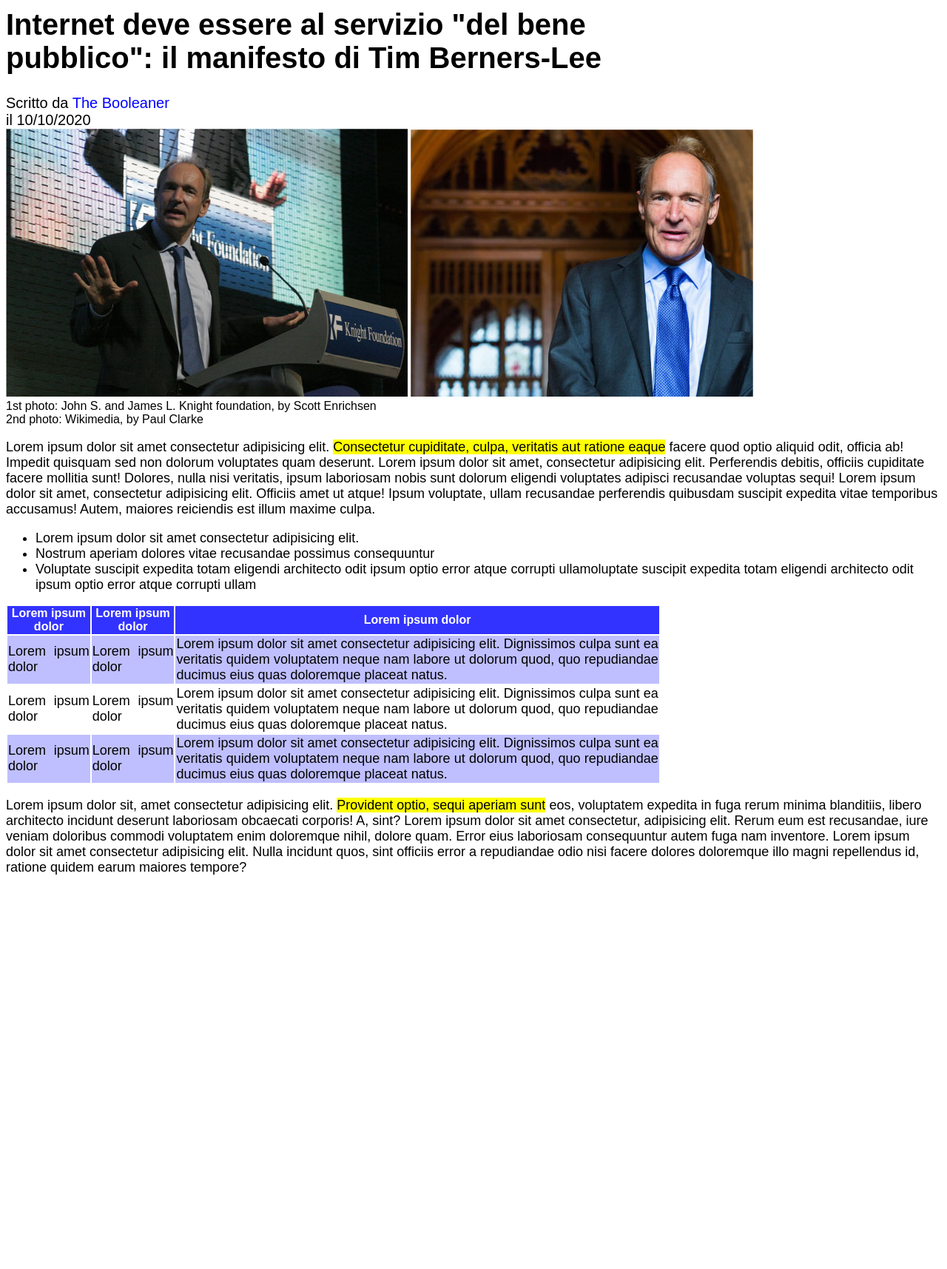
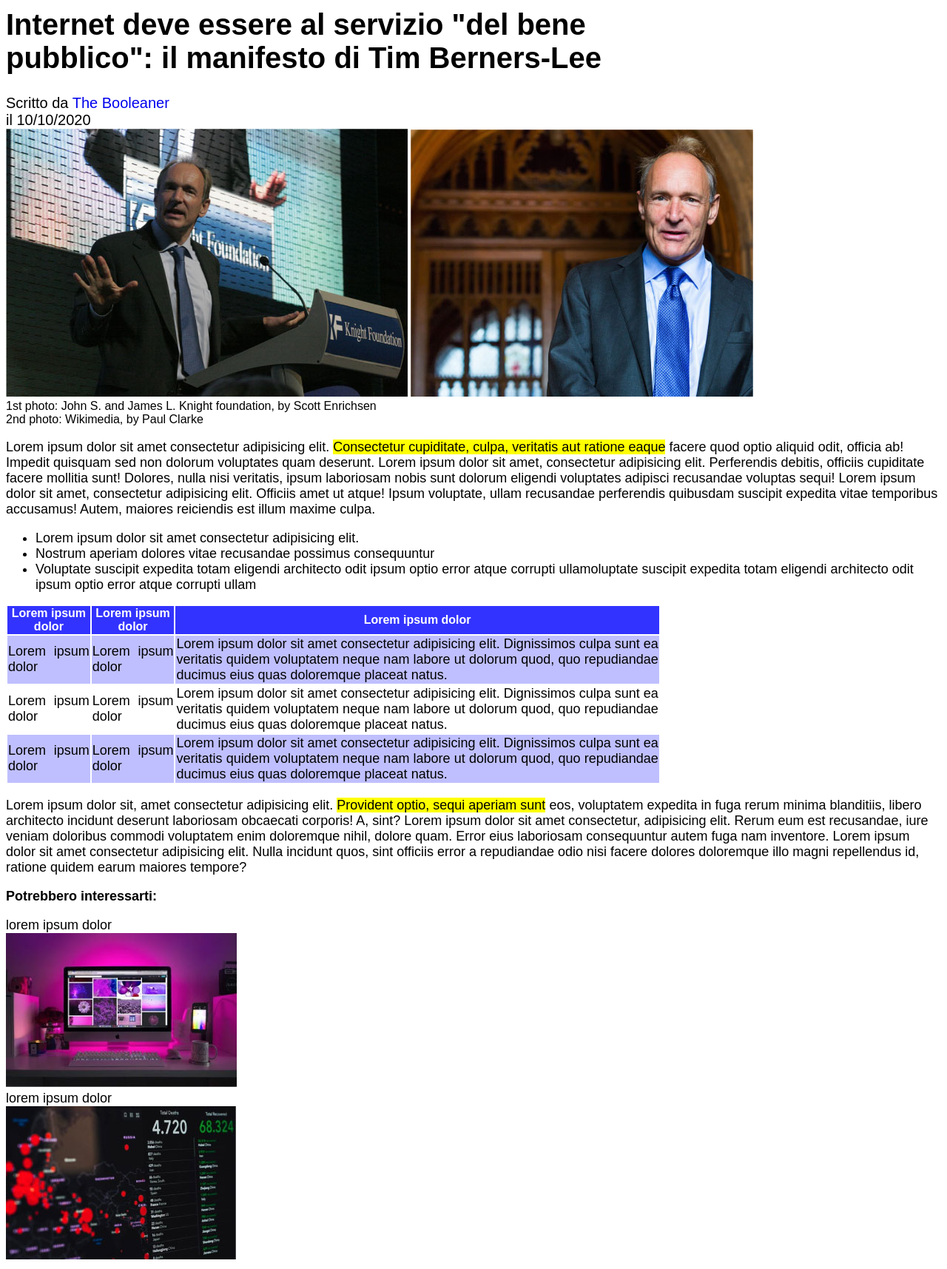
Before and after one commit to Alessio-Tosoni/html-css-booleaner, a plain HTML site: page index.html in a window 1280 px wide. Shown: the part 140-1855 px from the top of the page at 74% size. Before the commit the page ends 1341 px from the top, so only its background shows below. Drawn offline with Linux system fonts and the light colour scheme.

Commit message:
aggiunge footer e piccoli aggiustamenti

```diff
--- a/css/style.css
+++ b/css/style.css
@@ -15,6 +15,8 @@ margin-right: 25%;}
 
 .info{font-size: 20px;}
 
+a{text-decoration: none;}
+
 .testo{font-size: 18px;
 font-weight: 500;}
 
@@ -31,3 +33,7 @@ td{text-align: justify;
 font-size: 18px;}
 
 .dispari{background-color: rgba(0,0, 255, 0.25)}
+
+footer{font-size: 18px;}
+
+#grassetto{font-weight: bold;}
--- a/index.html
+++ b/index.html
@@ -14,13 +14,13 @@
     <main>
         <h1>Internet deve essere al servizio "del bene pubblico": il manifesto di Tim Berners-Lee</h1>
 
-        <div class="info">Scritto da <span id="speciale">The Booleaner</span></div>
+        <div class="info">Scritto da <a href="https://boolean.careers/">The Booleaner</a></div>
         <div class="info">il 10/10/2020</div>
 
         <img src="./img/tim-1.jpg" alt="Tim Berners-Lee 1" class="img-tim">
         <img src="./img/tim-2.jpg" alt="Tim Berners-Lee 2" class="img-tim">
-        <div class="fonti">1st photo: John S. and James L. Knight foundation, by Scott Enrichsen</div>
-        <div class="fonti">2nd photo: Wikimedia, by Paul Clarke </div>
+        <div>1st photo: John S. and James L. Knight foundation, by Scott Enrichsen</div>
+        <div>2nd photo: Wikimedia, by Paul Clarke </div>
 
         <p class="testo">Lorem ipsum dolor sit amet consectetur adipisicing elit. <span class="evidenziato">Consectetur cupiditate, culpa, veritatis aut ratione eaque</span> facere quod optio aliquid odit, officia ab! Impedit quisquam sed non dolorum voluptates quam deserunt. Lorem ipsum dolor sit amet, consectetur adipisicing elit. Perferendis debitis, officiis cupiditate facere mollitia sunt! Dolores, nulla nisi veritatis, ipsum laboriosam nobis sunt dolorum eligendi voluptates adipisci recusandae voluptas sequi! Lorem ipsum dolor sit amet, consectetur adipisicing elit. Officiis amet ut atque! Ipsum voluptate, ullam recusandae perferendis quibusdam suscipit expedita vitae temporibus accusamus! Autem, maiores reiciendis est illum maxime culpa.</p>
 
@@ -68,7 +68,11 @@
     </main>
 
     <footer>
-
+        <p id="grassetto">Potrebbero interessarti:</p>
+        <div>lorem ipsum dolor</div>
+        <img src="./img/monitor.jpg" alt="monitor">
+        <div>lorem ipsum dolor</div>
+        <img src="./img/graph.jpg" alt="grafico">
     </footer>
 </body>
 </html>
```
